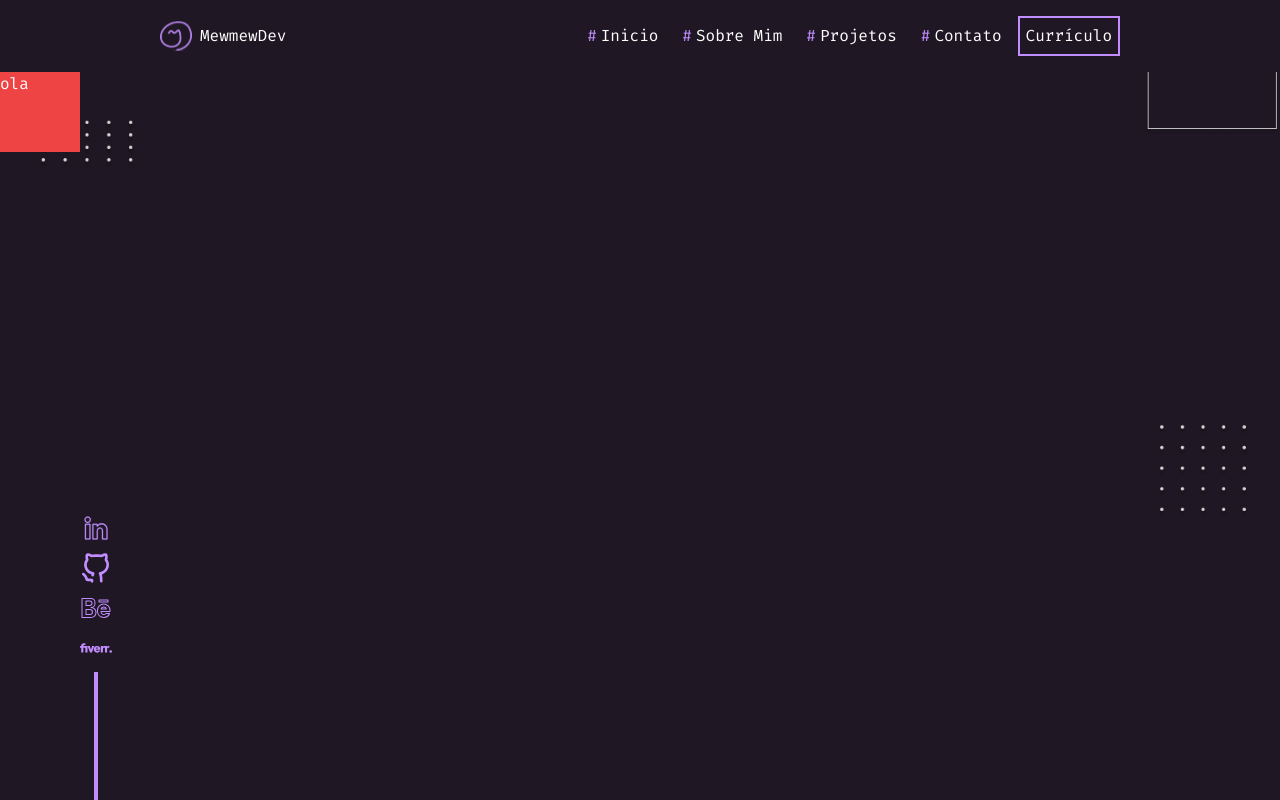
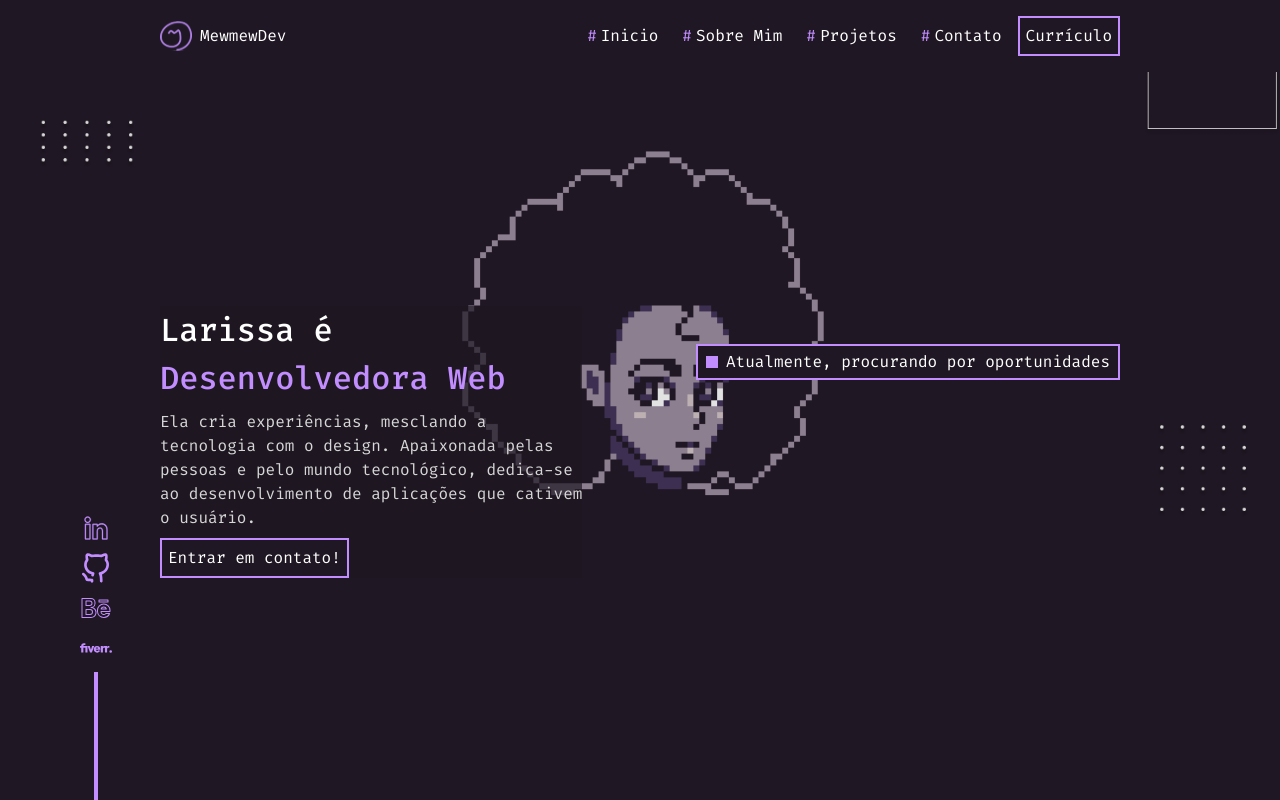
Before and after one commit to mewmewdevart/portfolio_v2, a React (Vite) app in the folder portfolio_v2/: page / in a window 1280 px wide. Built offline with nearby package versions, Linux system fonts and the light colour scheme.

Commit message:
feat: add the header component content

```diff
--- /dev/null
+++ b/portfolio_v2/src/components/atoms/statusBarComponent.tsx
@@ -0,0 +1,19 @@
+import React from 'react';
+
+interface StatusBarComponentProps {
+  status: string;
+  className?: string;
+}
+
+const StatusBarComponent: React.FC<StatusBarComponentProps> = ({ status, className }) => {
+    return (
+      <div>
+        <p className={`flex border-2 border-brandPrimary bg-brandBackground text-center lg:text-left items-center ${className}`}>
+          <span className="min-w-3 min-h-3 bg-brandPrimary block mr-2 "></span>
+          {status}
+        </p>
+      </div>
+    );
+  }
+
+export default StatusBarComponent;
--- /dev/null
+++ b/portfolio_v2/src/components/atoms/textDescriptionHeaderComponent.tsx
@@ -0,0 +1,14 @@
+import React from 'react';
+
+interface TextDescriptionHeaderComponentProps {
+  children: React.ReactNode;
+  className?: string;
+}
+
+const TextDescriptionHeaderComponent: React.FC<TextDescriptionHeaderComponentProps> = ({ children, className }) => {
+  return (
+    <p className={`${className}`}>{children}</p>
+  );
+};
+
+export default TextDescriptionHeaderComponent;
--- /dev/null
+++ b/portfolio_v2/src/components/atoms/titleHeaderComponent.tsx
@@ -0,0 +1,14 @@
+import React from 'react';
+
+interface TitleHeaderComponentProps {
+  children: React.ReactNode;
+  className?: string;
+}
+
+const TitleHeaderComponent: React.FC<TitleHeaderComponentProps> = ({ children, className }) => {
+  return (
+    <h1 className={`text-[32px] ${className}`}>{children}</h1>
+  );
+};
+
+export default TitleHeaderComponent;
--- /dev/null
+++ b/portfolio_v2/src/components/organisms/header-home/HeaderComponent.module.css
@@ -0,0 +1,14 @@
+.header {
+    @apply flex justify-between items-center px-4 h-[580px] md:px-20 lg:px-40;
+}
+
+.header_content {
+    @apply w-full lg:w-[44%] bg-brandBackground bg-opacity-70 flex flex-col gap-y-2 mt-40;
+}
+
+
+@media (min-width: 769px) and (max-width: 868px) {
+    .header {
+        @apply px-4;
+    }
+}
--- /dev/null
+++ b/portfolio_v2/src/components/organisms/header-home/HeaderComponent.tsx
@@ -0,0 +1,61 @@
+import ButtonComponent from "@components/atoms/button/ButtonComponent";
+import StatusBarComponent from "@components/atoms/statusBarComponent";
+import TextHeaderComponent from "@components/atoms/textDescriptionHeaderComponent";
+import TitleHeaderComponent from "@components/atoms/titleHeaderComponent";
+
+import style from "./HeaderComponent.module.css";
+import useScreenSize from "@components/utils/useScreenSize";
+
+interface HeaderHomeProps {
+  textTitle: React.ReactNode;
+  textDescription: string;
+  textStatus: string;
+  textButton: string;
+  imgPath: string;
+  styleButton?: string;
+  styleTitle?: string;
+  styleDescription?: string;
+}
+
+const HeaderHomeComponent: React.FC<HeaderHomeProps> = ({
+  textTitle,
+  styleTitle,
+  textDescription,
+  styleDescription,
+  textStatus,
+  imgPath,
+  textButton,
+  styleButton,
+}) => {
+  const isSmallScreen = useScreenSize();
+
+  return (
+    <header
+      className={style.header}
+      style={{
+        backgroundImage: `url(${imgPath})`,
+        backgroundSize: isSmallScreen ? "70%" : "37%",
+        backgroundPosition: isSmallScreen ? "center 20%" : "center 30%",
+        backgroundRepeat: "no-repeat",
+      }}
+    >
+      <div className={style.header_content}>
+        <TitleHeaderComponent className={styleTitle}>
+          {textTitle}
+        </TitleHeaderComponent>
+        <TextHeaderComponent className={styleDescription}>
+          {textDescription}
+        </TextHeaderComponent>
+        <ButtonComponent className={styleButton}>{textButton}</ButtonComponent>
+      </div>
+      {!isSmallScreen && (
+        <StatusBarComponent
+          className="border-2 border-brandPrimary bg-brandBackground px-2 py-1"
+          status={textStatus}
+        />
+      )}
+    </header>
+  );
+};
+
+export default HeaderHomeComponent;
--- a/portfolio_v2/src/components/templates/Layout.tsx
+++ b/portfolio_v2/src/components/templates/Layout.tsx
@@ -35,8 +35,8 @@ const Layout: React.FC = () => {
                 <NavbarMobileComponent navItems={navItems} />
             ) : (
                 <>
-                    <NavbarComponent navItems={navItems} />
-                    <SocialsBarComponent socialsItem={socialsItem} />
+                	<NavbarComponent navItems={navItems} />
+                	{!isSmallScreen && <SocialsBarComponent socialsItem={socialsItem} />}
                 </>
             )}
 
--- a/portfolio_v2/src/pages/Homepage.tsx
+++ b/portfolio_v2/src/pages/Homepage.tsx
@@ -1,8 +1,27 @@
+import React from 'react';
+
+import HeaderHomeComponent from '@components/organisms/header-home/HeaderComponent';
+import imageBackground from '@assets/images/bgMe.png';
+
 function HomePage() {
-    return (
-        <>
-          <h1 className="bg-red-500 h-20 w-20 text-white">ola</h1>
-        </>
+  return (
+    <>
+      <HeaderHomeComponent
+        textTitle={
+          <>
+            Larissa é{' '}
+            <span className="text-brandPrimary">Desenvolvedora Web</span>
+          </>
+        }
+        styleTitle="text-[32px] lg:text-[32px] font-bold"
+        textDescription="Ela cria experiências, mesclando a tecnologia com o design. Apaixonada pelas pessoas e pelo mundo tecnológico, dedica-se ao desenvolvimento de aplicações que cativem o usuário."
+        styleDescription='text-brandGrayLight'
+        textStatus="Atualmente, procurando por oportunidades"
+        imgPath={imageBackground}
+        textButton="Entrar em contato!"
+        styleButton="w-fit"
+      />
+    </>
   );
 }
 
```
